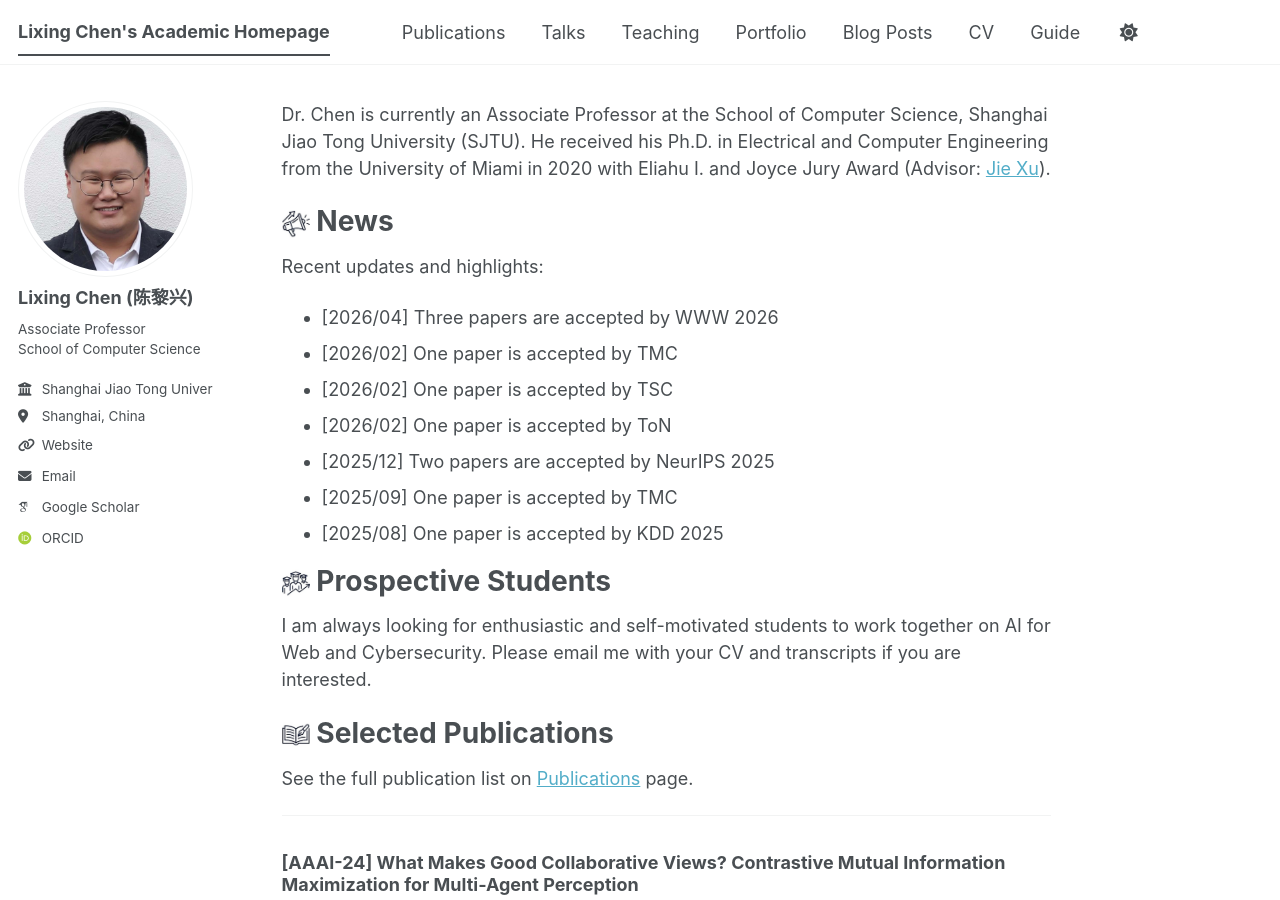
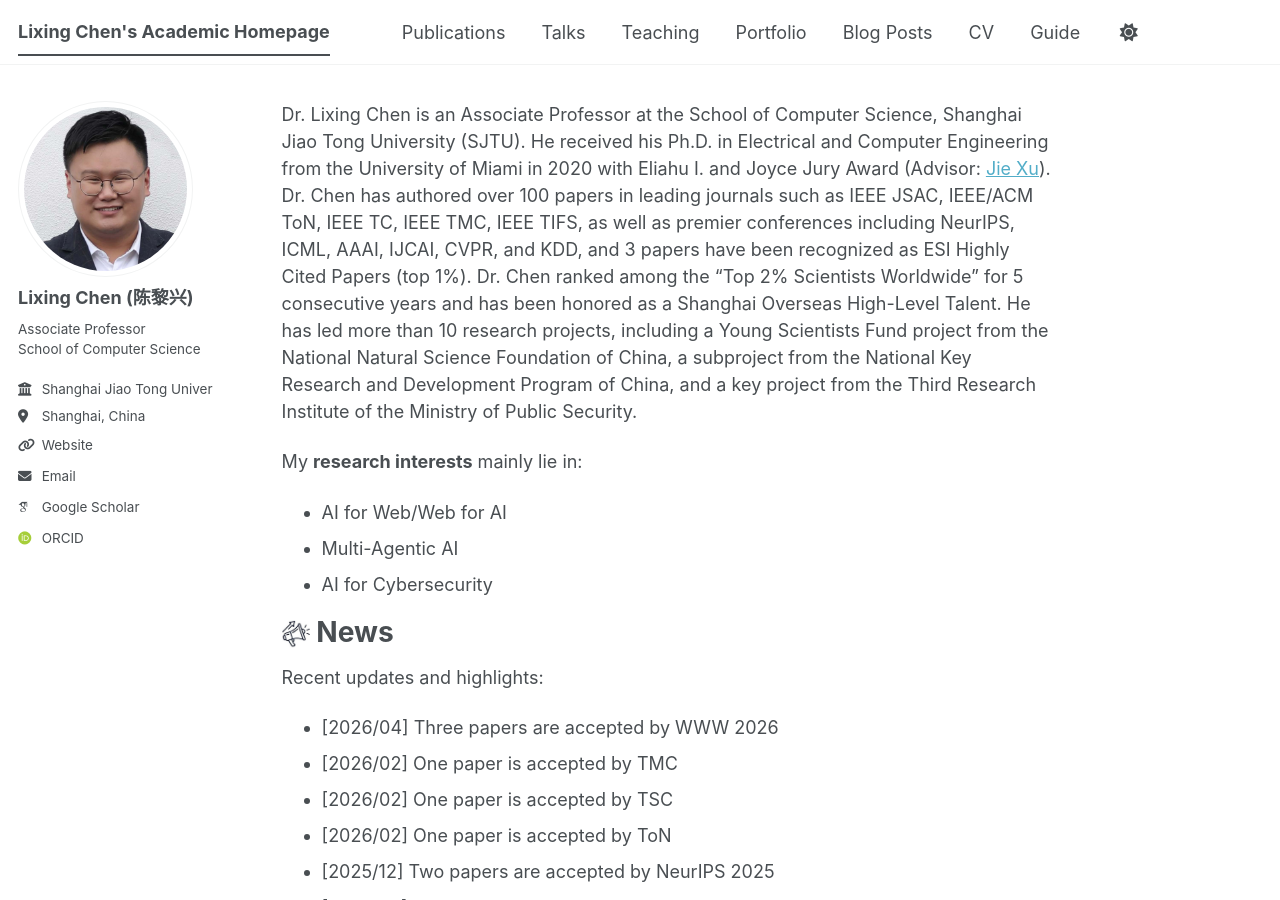
Before and after one commit to lx-chen-sjtu/lx-chen-sjtu.github.io, a Jekyll site: the page built from _pages/about.md, in a window 1280 px wide and 900 px high. Built offline with Jekyll 4.4.1, drawn with Linux system fonts in a browser that asks for light colours; some web fonts are replaced; a script bundle is joined from its source files by our own code; library files that are not in the unit come from our copies.

Commit message:
Update about.md

```diff
--- a/_pages/about.md
+++ b/_pages/about.md
@@ -7,7 +7,12 @@ redirect_from:
   - /about.html
 ---
 
-Dr. Chen is currently an Associate Professor at the School of Computer Science, Shanghai Jiao Tong University (SJTU). He received his Ph.D. in Electrical and Computer Engineering from the University of Miami in 2020 with Eliahu I. and Joyce Jury Award (Advisor: [Jie Xu](https://faculty.eng.ufl.edu/jiexu)).
+Dr. Lixing Chen is an Associate Professor at the School of Computer Science, Shanghai Jiao Tong University (SJTU). He received his Ph.D. in Electrical and Computer Engineering from the University of Miami in 2020 with Eliahu I. and Joyce Jury Award (Advisor: [Jie Xu](https://faculty.eng.ufl.edu/jiexu)). Dr. Chen has authored over 100 papers in leading journals such as IEEE JSAC, IEEE/ACM ToN, IEEE TC, IEEE TMC, IEEE TIFS, as well as premier conferences including NeurIPS, ICML, AAAI, IJCAI, CVPR, and KDD, and 3 papers have been recognized as ESI Highly Cited Papers (top 1%). Dr. Chen ranked among the “Top 2% Scientists Worldwide” for 5 consecutive years and has been honored as a Shanghai Overseas High-Level Talent. He has led more than 10 research projects, including a Young Scientists Fund project from the National Natural Science Foundation of China, a subproject from the National Key Research and Development Program of China, and a key project from the Third Research Institute of the Ministry of Public Security.
+
+My **research interests** mainly lie in:
+- AI for Web/Web for AI
+- Multi-Agentic AI
+- AI for Cybersecurity
 
 <img src="/images/news_logo.jpg" width="28" style="vertical-align:middle;"> News
 ======
@@ -20,11 +25,11 @@ Recent updates and highlights:
 - [2025/09] One paper is accepted by TMC
 - [2025/08] One paper is accepted by KDD 2025
 
-<img src="/images/prospective_students_logo.jpg" width="28" style="vertical-align:middle;"> Prospective Students
+<img src='/images/prospective_students_logo.jpg' width='28' style='vertical-align:middle;'> Prospective Students
 ======
 I am always looking for enthusiastic and self-motivated students to work together on AI for Web and Cybersecurity. Please email me with your CV and transcripts if you are interested.
 
-<img src="/images/selected_pub_logo.jpg" width="28" style="vertical-align:middle;"> Selected Publications
+<img src='/images/selected_pub_logo.jpg' width='28' style='vertical-align:middle;'> Selected Publications
 ======
 See the full publication list on [Publications](/publications) page.
 
```
